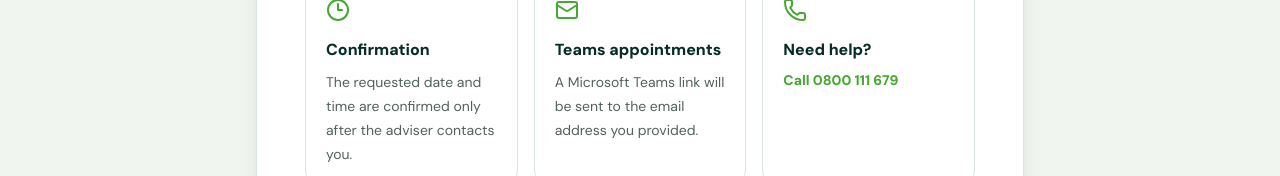
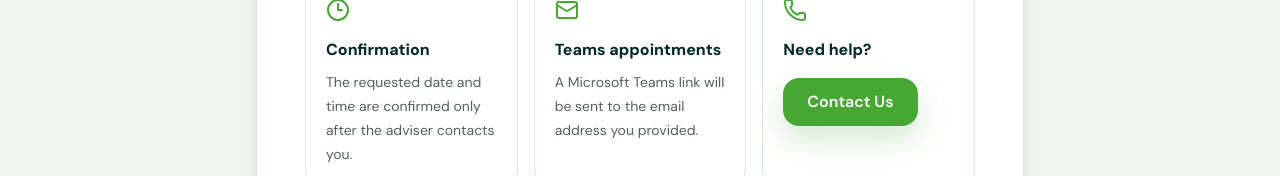
Before and after one commit to Coversure/needit-life-frontend, a Next.js app: page /appointment-requested in a window 1280 px wide. Shown: the part 607-783 px from the top of the page. Built offline with nearby package versions, Linux system fonts and the light colour scheme; no server answers.

Commit message:
feat: update appointment confirmation text for clarity and add contact link

```diff
--- a/app/(site)/appointment-requested/page.tsx
+++ b/app/(site)/appointment-requested/page.tsx
@@ -31,7 +31,8 @@ export default async function AppointmentRequestedPage({
             Your appointment request has been sent
           </h1>
           <p className="mx-auto mt-5 max-w-xl text-base leading-8 text-muted">
-            A NeedIt Life adviser will review your preferred date, time and meeting method, then contact you to confirm the appointment.
+            A NeedIt Life adviser will review your preferred date, time and
+            meeting method, then contact you to confirm the appointment.
           </p>
 
           {ref ? (
@@ -47,7 +48,8 @@ export default async function AppointmentRequestedPage({
                 Confirmation
               </h2>
               <p className="mt-2 text-sm leading-6 text-muted">
-                The requested date and time are confirmed only after the adviser contacts you.
+                The requested date and time are confirmed only after the adviser
+                contacts you.
               </p>
             </div>
 
@@ -57,7 +59,8 @@ export default async function AppointmentRequestedPage({
                 Teams appointments
               </h2>
               <p className="mt-2 text-sm leading-6 text-muted">
-                A Microsoft Teams link will be sent to the email address you provided.
+                A Microsoft Teams link will be sent to the email address you
+                provided.
               </p>
             </div>
 
@@ -66,12 +69,18 @@ export default async function AppointmentRequestedPage({
               <h2 className="mt-4 font-extrabold text-forest-950">
                 Need help?
               </h2>
-              <a
+              {/* <a
                 href={`tel:${siteConfig.newBusinessPhone.replace(/\s/g, "")}`}
                 className="mt-2 block text-sm font-extrabold text-brand-green"
               >
                 Call {siteConfig.newBusinessPhone}
-              </a>
+              </a> */}
+              <ButtonLink
+                href="/contact"
+                className="mt-4 px-6 text-md md:text-base font-semibold"
+              >
+                Contact Us
+              </ButtonLink>
             </div>
           </div>
 
--- a/app/(site)/contact/page.tsx
+++ b/app/(site)/contact/page.tsx
@@ -8,12 +8,12 @@ import { siteConfig } from "@/lib/site";
 export const metadata: Metadata = {
   title: "Contact",
   description:
-    "Contact NeedIt Life about a new Quick Life enquiry, an existing policy, a claim or a complaint.",
+    "Contact NeedIt Life about a new NeedIt Life enquiry, an existing policy, a claim or a complaint.",
 };
 
 const contacts = [
   {
-    title: "New Quick Life enquiries",
+    title: "New NeedIt Life enquiries",
     phone: siteConfig.newBusinessPhone,
     text: siteConfig.hours,
   },
```
